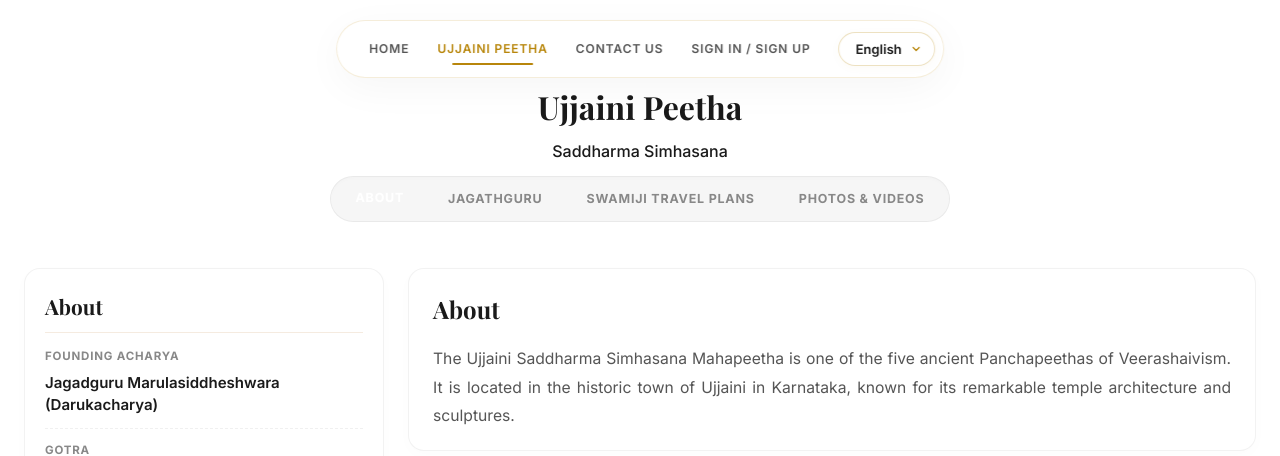
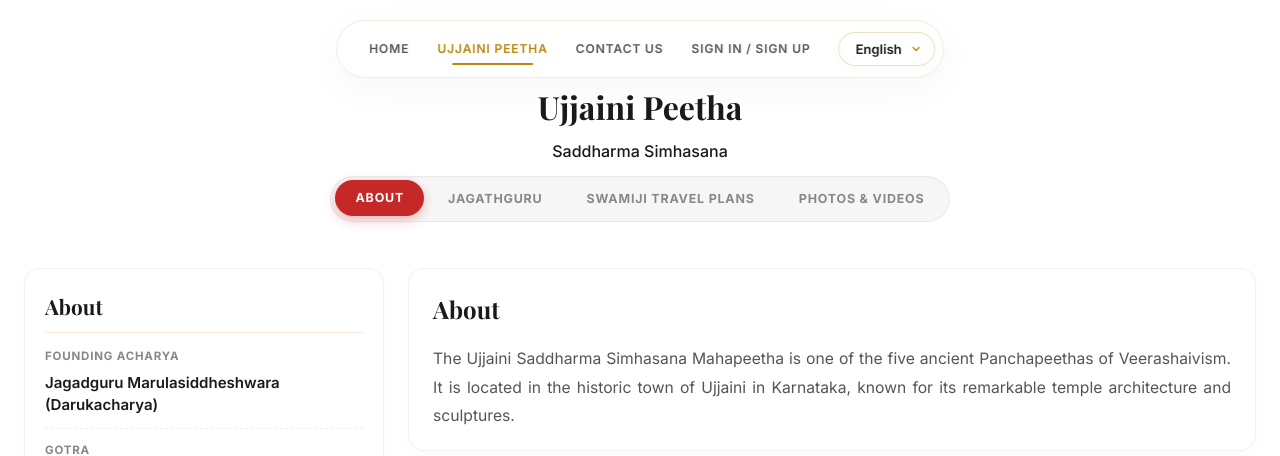
Before and after one commit to Gurucharan-G/panchapeeta, a Django app: page /peetha/ujjaini/ in a window 1280 px wide. Shown: the top 456 px of the page. Run offline with Django 5.2, Linux system fonts and the light colour scheme; data comes from the database, SQL or seed files in the repository; some libraries are stand-ins or nearby versions; some web fonts are replaced.

Commit message:
Remove all self-referencing CSS variables on HTML elements to restore proper CSS custom variable inheritance from root

```diff
--- a/peethas/templates/peethas/index.html
+++ b/peethas/templates/peethas/index.html
@@ -10,7 +10,7 @@
     <link rel="preconnect" href="https://fonts.googleapis.com">
     <link rel="preconnect" href="https://fonts.gstatic.com" crossorigin>
     <link href="https://fonts.googleapis.com/css2?family=Playfair+Display:ital,wght@0,400..900;1,400..900&family=Inter:wght@300;400;500;600;700&display=swap" rel="stylesheet">
-    <link rel="stylesheet" href="{% static 'css/styles.css' %}?v=3.1">
+    <link rel="stylesheet" href="{% static 'css/styles.css' %}?v=3.2">
     <style>
         /* User dropdown base styling */
         .nav-profile-dropdown {
--- a/peethas/templates/peethas/peetha_detail.html
+++ b/peethas/templates/peethas/peetha_detail.html
@@ -22,7 +22,7 @@
 </section>
 
 <!-- ===== Peetha Sub-Navbar (Local Tabs) ===== -->
-<div class="peetha-sub-navbar" style="--peetha-color: var(--peetha-color);">
+<div class="peetha-sub-navbar" style="--peetha-color: {{ peetha.color }};">
     <div class="sub-nav-container">
         <a href="#about" class="sub-nav-link peetha-tab active" data-tab="about">
             {{ labels.about_label|default:"About" }}
@@ -213,7 +213,7 @@
 {% if media_gallery_enabled %}
 <section class="detail-body peetha-tab-section" id="tab-gallery">
     <div class="container">
-        <div class="peetha-content-card" style="--peetha-color: var(--peetha-color); border-left: none; border-top: 4px solid var(--peetha-color); padding: 30px;">
+        <div class="peetha-content-card" style="border-left: none; border-top: 4px solid var(--peetha-color); padding: 30px;">
             <h3 style="font-family: 'Playfair Display', serif; font-size: 1.55rem; color: var(--text); border-bottom: 2px solid var(--peetha-color); padding-bottom: 8px; display: inline-block; margin-top: 0; margin-bottom: 24px;">
                 {{ labels.media_gallery_title }}
             </h3>
@@ -257,7 +257,7 @@
 <section class="detail-body peetha-tab-section" id="tab-jagathguru">
     <div class="container">
         <div class="jagathguru-section">
-            <div class="jagathguru-header" style="--peetha-color: var(--peetha-color);">
+            <div class="jagathguru-header">
                 <div class="section-decor">
                     <span class="decor-line"></span>
                     <span class="decor-line"></span>
@@ -266,7 +266,7 @@
             </div>
 
             <div class="jagathguru-profile">
-                <div class="jagathguru-photo-card" style="--peetha-color: var(--peetha-color);">
+                <div class="jagathguru-photo-card">
                     {% if peetha.swamiji_photo %}
                         <img loading="lazy" src="{{ peetha.swamiji_photo.url }}" alt="{{ peetha.current_swamiji }}" class="jagathguru-img">
                     {% else %}
@@ -276,7 +276,7 @@
                     {% endif %}
                 </div>
 
-                <div class="jagathguru-info-card" style="--peetha-color: var(--peetha-color);">
+                <div class="jagathguru-info-card">
                     <h3>{{ peetha.current_swamiji }}</h3>
                     <p class="jagathguru-peetha-name" style="color: var(--peetha-color);">{{ peetha.name }}</p>
 
@@ -300,7 +300,7 @@
 <section class="detail-body peetha-tab-section" id="tab-pooja-booking">
     <div class="container">
         <div class="pooja-section">
-            <div class="jagathguru-header" style="--peetha-color: var(--peetha-color);">
+            <div class="jagathguru-header">
                 <div class="section-decor">
                     <span class="decor-line"></span>
                     <span class="decor-line"></span>
@@ -353,7 +353,7 @@
                 </div>
             {% else %}
                 <div class="pooja-coming-soon">
-                    <div class="coming-soon-card" style="--peetha-color: var(--peetha-color);">
+                    <div class="coming-soon-card">
                         <h3>Online Pooja Booking</h3>
                         {% if not pooja_booking_enabled %}
                             <p>Online pooja booking facility for <strong>{{ peetha.name }}</strong> is currently unavailable or under maintenance.</p>
@@ -375,7 +375,7 @@
 <section class="detail-body peetha-tab-section" id="tab-accommodation">
     <div class="container">
         <div class="pooja-section">
-            <div class="jagathguru-header" style="--peetha-color: var(--peetha-color);">
+            <div class="jagathguru-header">
                 <div class="section-decor">
                     <span class="decor-line"></span>
                     <span class="decor-line"></span>
@@ -475,7 +475,7 @@
                 </div>
             {% else %}
                 <div class="pooja-coming-soon">
-                    <div class="coming-soon-card" style="--peetha-color: var(--peetha-color);">
+                    <div class="coming-soon-card">
                         <h3>Accommodation Facility</h3>
                         <p>Devotee accommodation bookings for <strong>{{ peetha.name }}</strong> are currently unavailable or undergoing maintenance.</p>
                         <p class="coming-soon-subtitle">Please contact the Peetha directly for stay options and availability inquiries.</p>
@@ -494,7 +494,7 @@
 <section class="detail-body peetha-tab-section" id="tab-contact-us">
     <div class="container">
         <div class="contact-section">
-            <div class="jagathguru-header" style="--peetha-color: var(--peetha-color);">
+            <div class="jagathguru-header">
                 <div class="section-decor">
                     <span class="decor-line"></span>
                     <span class="decor-line"></span>
@@ -504,27 +504,27 @@
 
             <div class="contact-cards-grid">
                 {% if peetha.contact_address %}
-                <div class="contact-card" style="--peetha-color: var(--peetha-color);">
+                <div class="contact-card">
                     <h4>Address</h4>
                     <p>{{ peetha.contact_address|linebreaks }}</p>
                 </div>
                 {% endif %}
 
                 {% if peetha.contact_phone %}
-                <div class="contact-card" style="--peetha-color: var(--peetha-color);">
+                <div class="contact-card">
                     <h4>Phone</h4>
                     <p><a href="tel:{{ peetha.contact_phone }}">{{ peetha.contact_phone }}</a></p>
                 </div>
                 {% endif %}
 
                 {% if peetha.contact_email %}
-                <div class="contact-card" style="--peetha-color: var(--peetha-color);">
+                <div class="contact-card">
                     <h4>Email</h4>
                     <p><a href="mailto:{{ peetha.contact_email }}">{{ peetha.contact_email }}</a></p>
                 </div>
                 {% endif %}
 
-                <div class="contact-card" style="--peetha-color: var(--peetha-color);">
+                <div class="contact-card">
                     <h4>{{ peetha.name }}</h4>
                     <p>{{ peetha.location }}{% if lang == 'en' and peetha.state %}, {{ peetha.state }}{% endif %}</p>
                 </div>
@@ -532,7 +532,7 @@
 
             {% if not peetha.contact_address and not peetha.contact_phone and not peetha.contact_email %}
             <div class="pooja-coming-soon">
-                <div class="coming-soon-card" style="--peetha-color: var(--peetha-color);">
+                <div class="coming-soon-card">
                     <h3>Contact Information</h3>
                     <p>Contact details for <strong>{{ peetha.name }}</strong> will be updated soon.</p>
                 </div>
```
